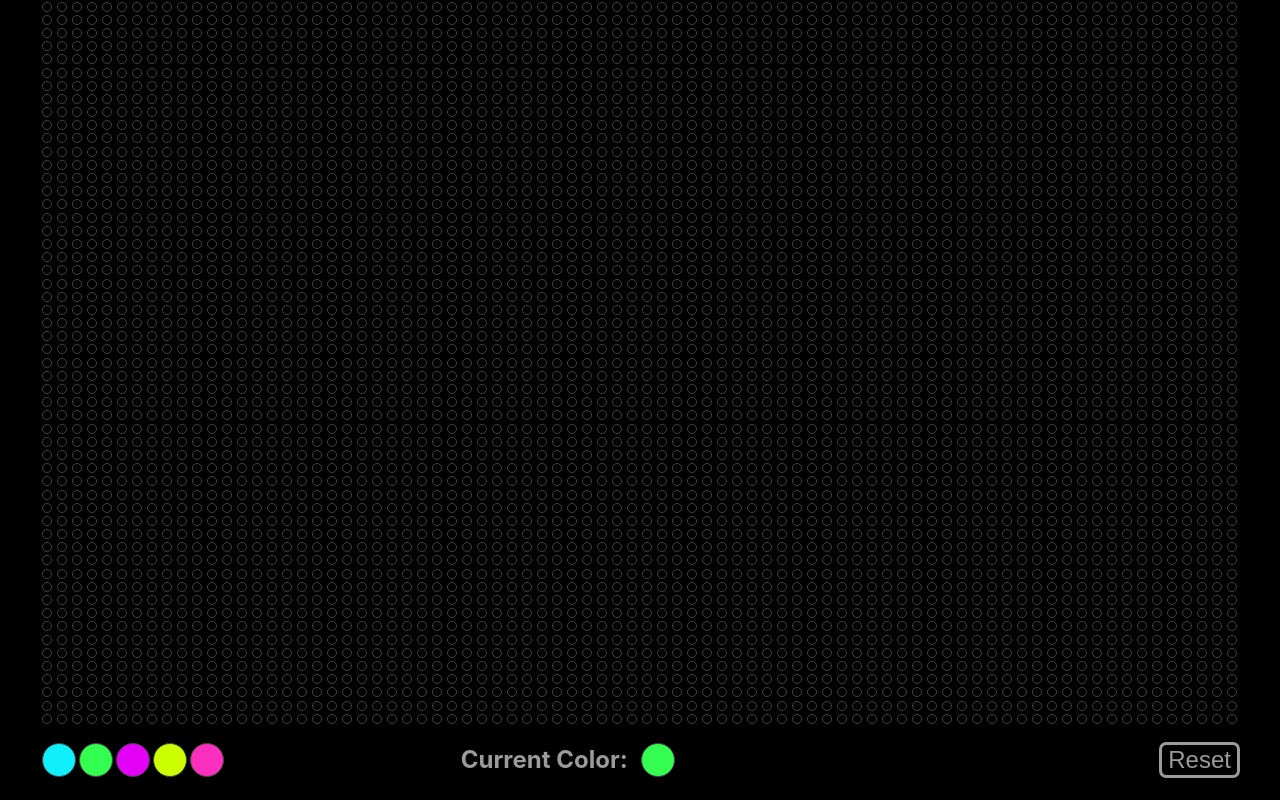
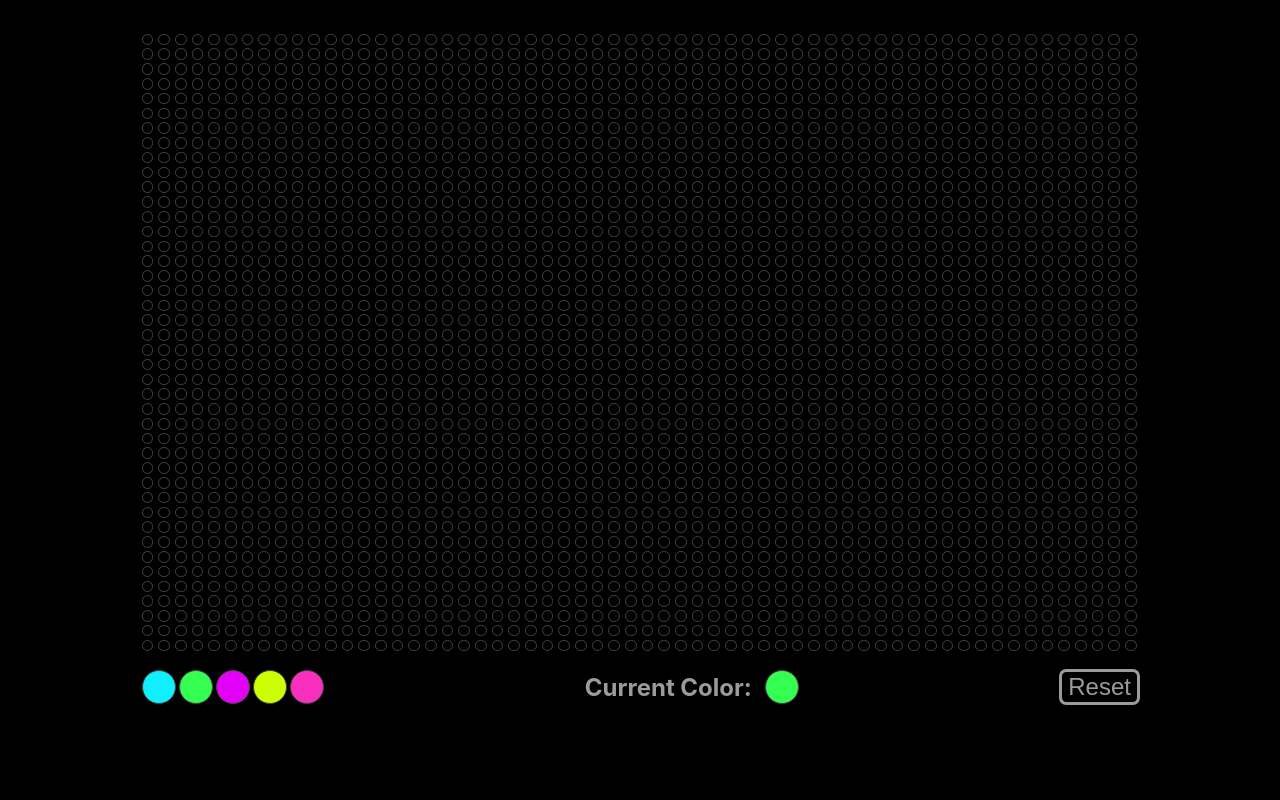
Before and after one commit to NadyaCodes/light-bright, a React (Create React App) app: page / in a window 1280 px wide. Built offline with nearby package versions, Linux system fonts and the light colour scheme.

Commit message:
resize dots and grid

```diff
--- a/src/App.css
+++ b/src/App.css
@@ -1,5 +1,6 @@
 html {
   background-color: black;
+  margin: 2rem;
 }
 
 h2 {
@@ -8,8 +9,8 @@ h2 {
 
 
 .dot {
-  width: .5rem;
-  height: .5rem;
+  width: .6rem;
+  height: .6rem;
   border: .1rem solid rgb(68, 68, 68);
   border-radius: 50%;
   margin: .1rem;
@@ -17,8 +18,8 @@ h2 {
 
 .dot-grid {
   display: grid;
-  grid-template-columns: repeat(80, 1fr);
-  width: 1200px;
+  grid-template-columns: repeat(60, 1fr);
+  width: 1000px;
 }
 
 .grid-container {
@@ -62,7 +63,7 @@ h2 {
 
 .options-container {
   margin: auto;
-  width: 1200px;
+  width: 1000px;
   display: flex;
   justify-content: space-between;
 }
--- a/src/Colors.jsx
+++ b/src/Colors.jsx
@@ -12,5 +12,5 @@ export default function Colors(props) {
     window.location.reload(false);
   }
 
-  return(<div className='options-container'><span className='options'>{options}</span><span className='current-container'><h2>Current Color: &nbsp;</h2><Options color={color} /></span> &nbsp; &nbsp;<button onClick={() => reset()} className='reset'>Reset</button></div>)
+  return(<div className='options-container'><span className='options'>{options}</span><span className='current-container'><h2>Current Color: &nbsp;</h2><Options color={color} /></span><button onClick={() => reset()} className='reset'>Reset</button></div>)
 }
--- a/src/LightGrid.jsx
+++ b/src/LightGrid.jsx
@@ -4,7 +4,7 @@ export default function LightGrid(props) {
 
   const dotArray = []
 
-  for (let i = 0; i < 4400; i++) {
+  for (let i = 0; i < 2520; i++) {
     dotArray.push(<Dot color={props.color}/>)
   }
 
```
